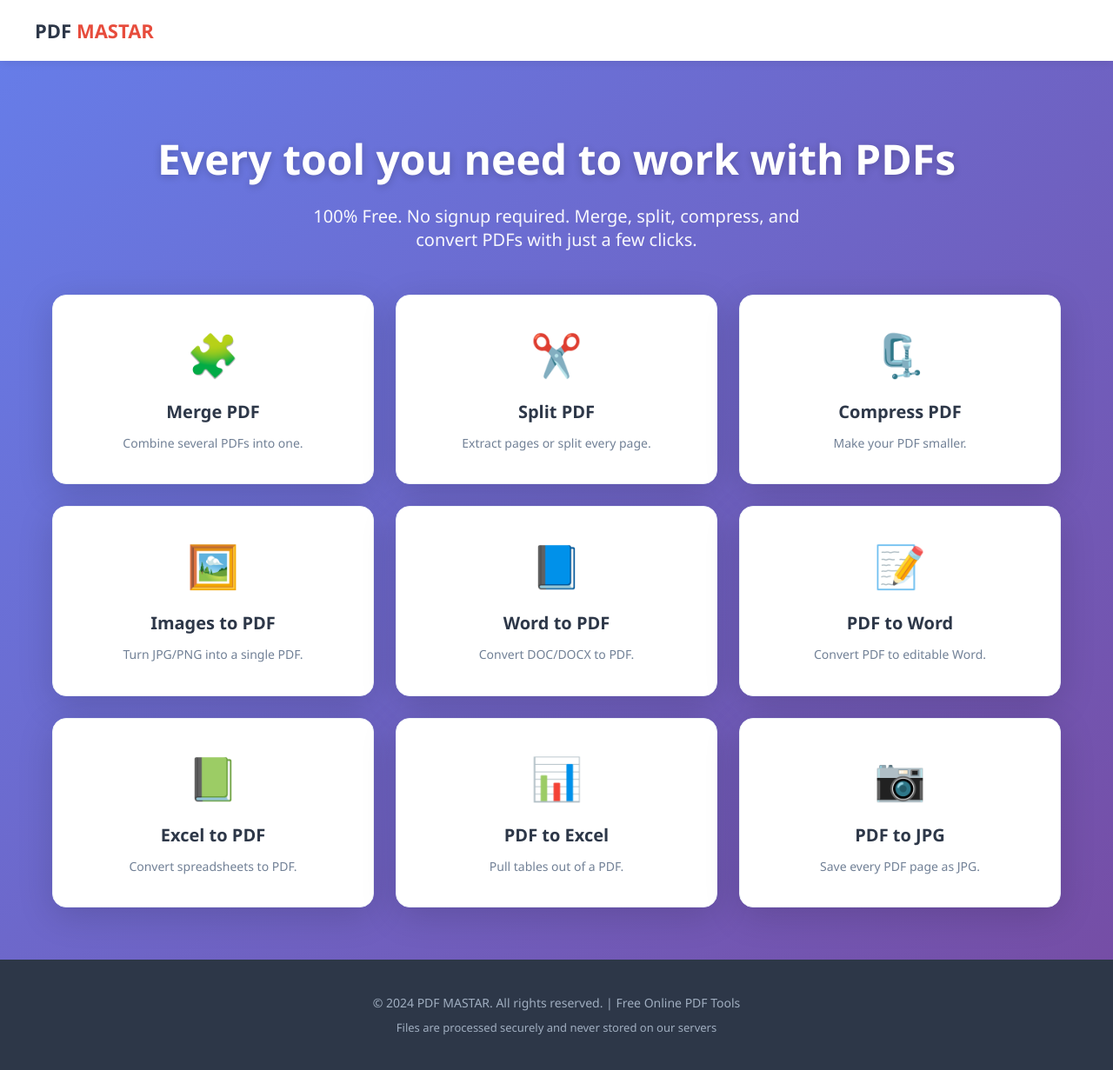
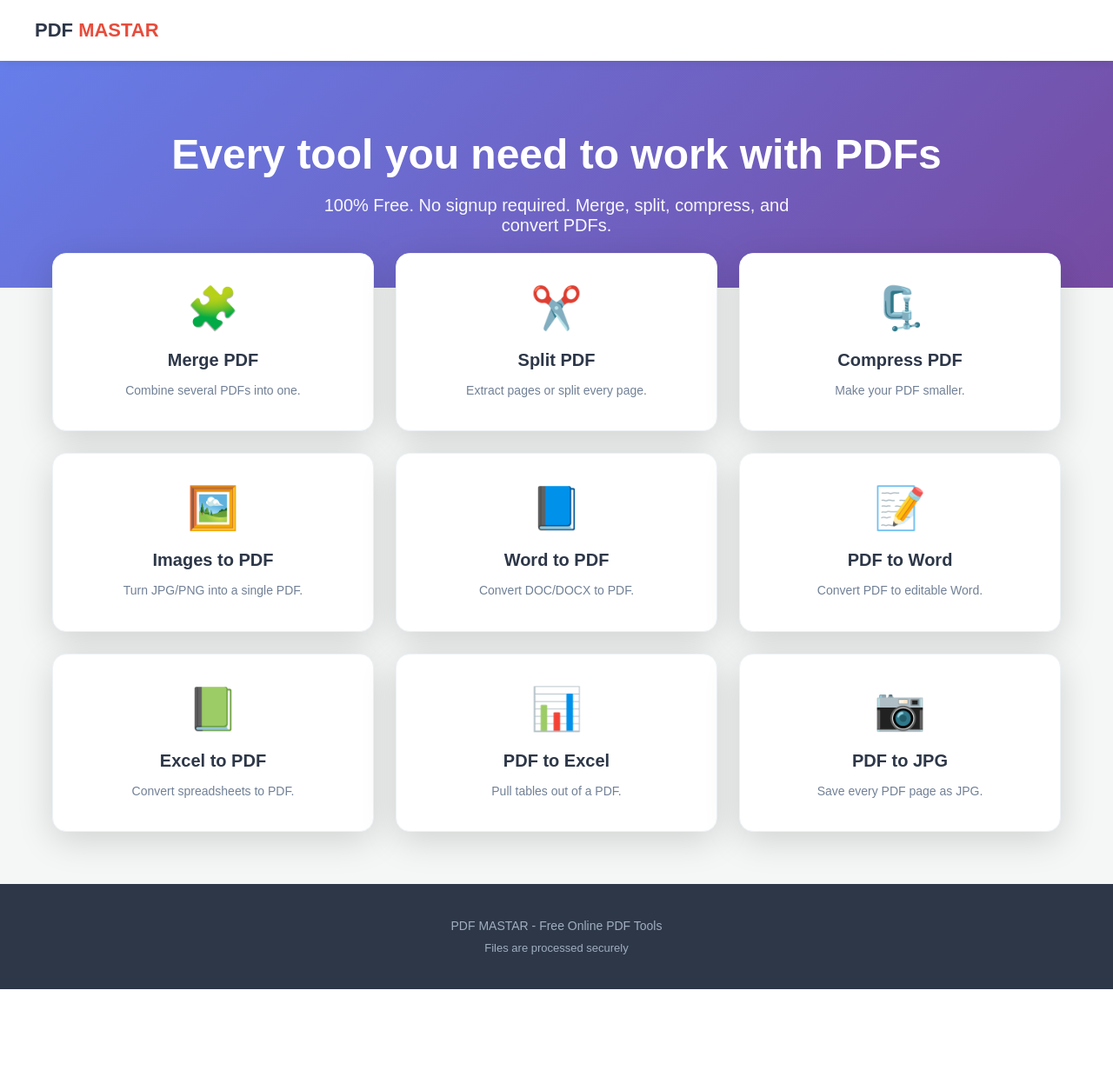
Before and after one commit to itx-ihtii-shaam/pdf-mastar, a Flask app: page / in a window 1280 px wide. Shown: the whole page at 87% size. After the commit the page ends 1138 px from the top, so only its background shows below. Run offline with Flask 3, Linux system fonts and the light colour scheme; some libraries are stand-ins or nearby versions.

Commit message:
Update index.html

```diff
--- a/templates/index.html
+++ b/templates/index.html
@@ -6,24 +6,23 @@
 <title>PDF MASTAR - Free Online PDF Tools</title>
 <style>
 *{margin:0;padding:0;box-sizing:border-box}
-body{font-family:'Segoe UI',Tahoma,Geneva,Verdana,sans-serif;background:linear-gradient(135deg,#667eea 0%,#764ba2 100%);min-height:100vh;color:#2d3748}
-.navbar{background:white;box-shadow:0 2px 10px rgba(0,0,0,0.08);padding:0 40px;position:sticky;top:0;z-index:1000}
-.nav-container{max-width:1400px;margin:0 auto;display:flex;align-items:center;justify-content:space-between;height:70px}
+body{font-family:Arial,sans-serif;background:#f4f7f6;color:#2d3748;min-height:100vh}
+.navbar{background:#fff;box-shadow:0 2px 10px rgba(0,0,0,0.08);padding:0 40px;position:sticky;top:0;z-index:100}
+.nav-container{max-width:1200px;margin:0 auto;display:flex;align-items:center;justify-content:space-between;height:70px}
 .logo{font-size:22px;font-weight:900;text-decoration:none;color:#2d3748}
 .logo span{color:#e74c3c}
-.hero{text-align:center;padding:80px 20px 60px;color:white}
-.hero h1{font-size:48px;margin-bottom:20px;font-weight:800;text-shadow:0 2px 10px rgba(0,0,0,0.2)}
-.hero p{font-size:20px;opacity:0.95;max-width:600px;margin:0 auto 30px}
-.tools-section{max-width:1200px;margin:-40px auto 60px;padding:0 20px;position:relative;z-index:10}
+.hero{text-align:center;padding:80px 20px 60px;background:linear-gradient(135deg,#667eea 0%,#764ba2 100%);color:#fff}
+.hero h1{font-size:48px;margin-bottom:20px;font-weight:800}
+.hero p{font-size:20px;opacity:0.95;max-width:600px;margin:0 auto}
+.tools-section{max-width:1200px;margin:-40px auto 60px;padding:0 20px}
 .tools-grid{display:grid;grid-template-columns:repeat(auto-fit,minmax(280px,1fr));gap:25px}
-.tool-card{background:white;border-radius:16px;padding:35px 30px;text-align:center;text-decoration:none;color:#2d3748;box-shadow:0 10px 40px rgba(0,0,0,0.15);transition:all 0.3s ease;border:1px solid #edf2f7}
+.tool-card{background:#fff;border-radius:16px;padding:35px 30px;text-align:center;text-decoration:none;color:#2d3748;box-shadow:0 10px 40px rgba(0,0,0,0.15);transition:all 0.3s;border:1px solid #edf2f7}
 .tool-card:hover{transform:translateY(-10px);box-shadow:0 20px 60px rgba(0,0,0,0.2);border-color:#667eea}
-.tool-icon{font-size:48px;margin-bottom:20px;display:inline-block}
+.tool-icon{font-size:48px;margin-bottom:20px}
 .tool-card h3{font-size:20px;margin-bottom:12px;font-weight:700}
 .tool-card p{font-size:14px;color:#718096;line-height:1.6}
 footer{background:#2d3748;color:#a0aec0;padding:40px 20px;text-align:center;margin-top:60px}
 footer p{font-size:14px}
-@media(max-width:900px){.hero h1{font-size:36px}.hero p{font-size:18px}}
 </style>
 </head>
 <body>
@@ -34,7 +33,7 @@ footer p{font-size:14px}
 </nav>
 <div class="hero">
 <h1>Every tool you need to work with PDFs</h1>
-<p>100% Free. No signup required. Merge, split, compress, and convert PDFs with just a few clicks.</p>
+<p>100% Free. No signup required. Merge, split, compress, and convert PDFs.</p>
 </div>
 <div class="tools-section">
 <div class="tools-grid">
@@ -48,8 +47,8 @@ footer p{font-size:14px}
 </div>
 </div>
 <footer>
-<p>&copy; 2024 PDF MASTAR. All rights reserved. | Free Online PDF Tools</p>
-<p style="margin-top:10px;font-size:13px">Files are processed securely and never stored on our servers</p>
+<p>PDF MASTAR - Free Online PDF Tools</p>
+<p style="margin-top:10px;font-size:13px">Files are processed securely</p>
 </footer>
 </body>
 </html>
```
